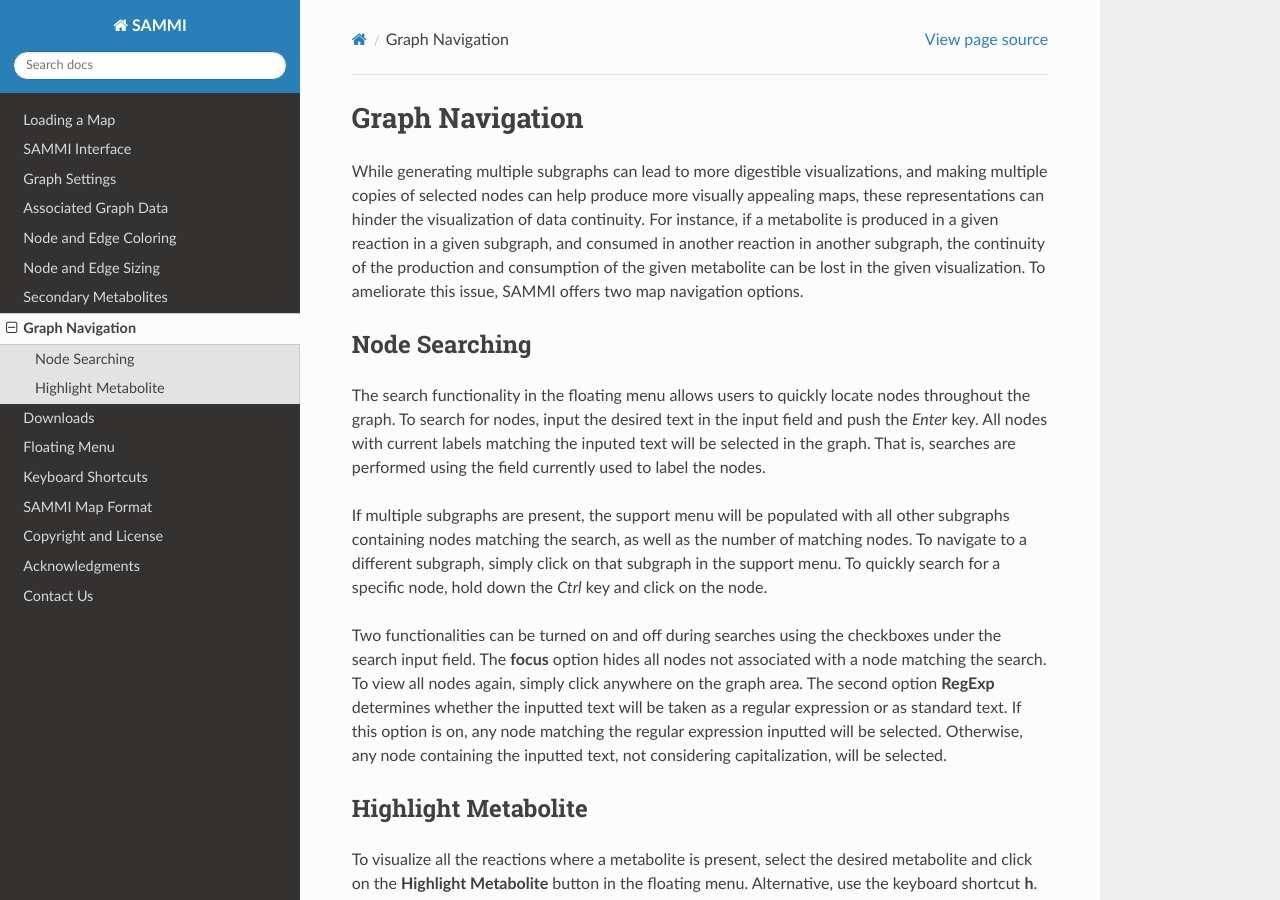
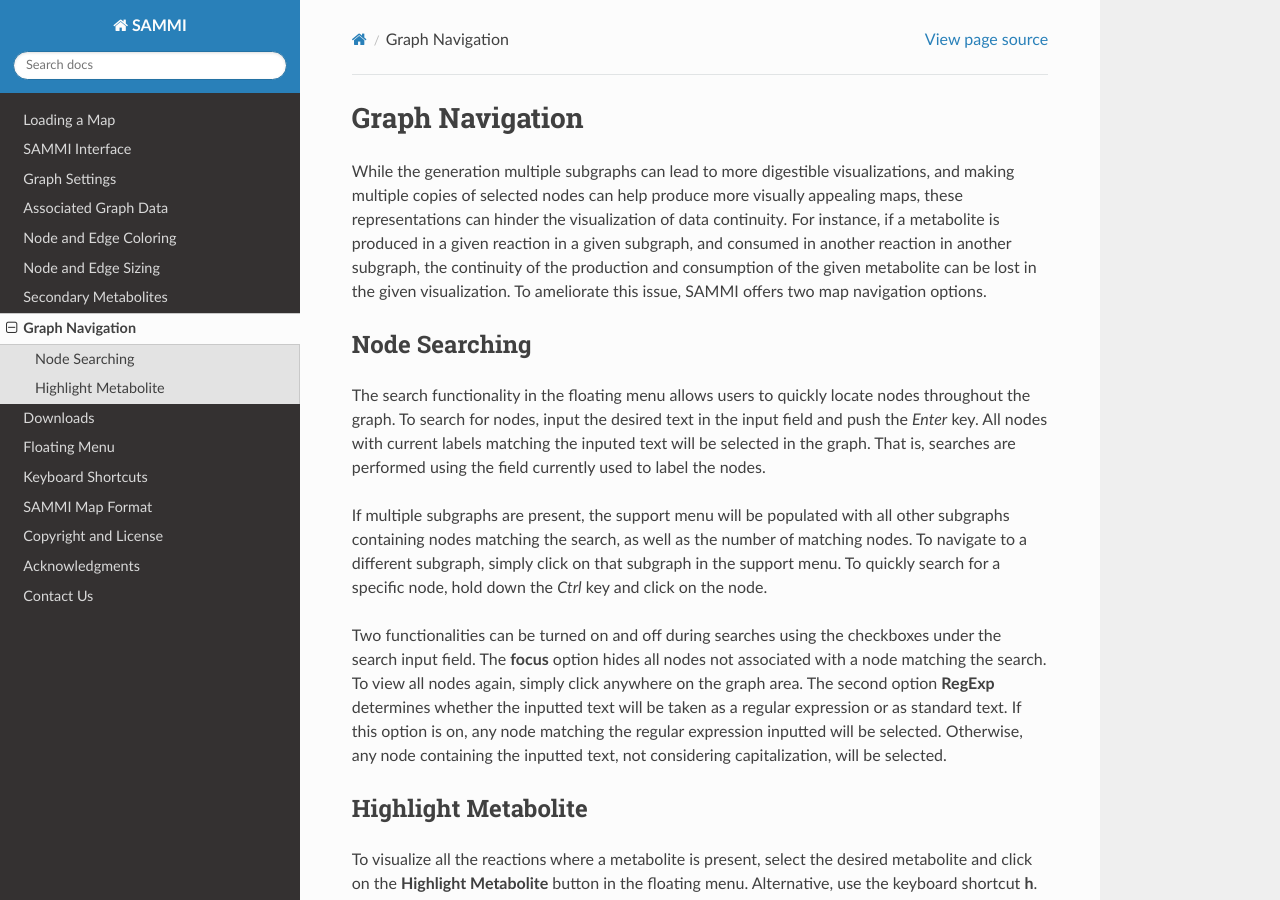
Before and after one commit to MD-Anderson-Bioinformatics/SAMMI, a Sphinx documentation site: the page built from docs/source/navigation.rst, in a window 1280 px wide and 900 px high. Built offline with Sphinx 7.4.7 and the Read the Docs theme 2.0.0, drawn with Linux system fonts in a browser that asks for light colours.

Commit message:
Update Docs

```diff
--- a/docs/source/navigation.rst
+++ b/docs/source/navigation.rst
@@ -1,7 +1,7 @@
 Graph Navigation
 ==================
 
-While generating multiple subgraphs can lead to more digestible visualizations, and making multiple copies of selected nodes can help produce more visually appealing maps, these representations can hinder the visualization of data continuity. For instance, if a metabolite is produced in a given reaction in a given subgraph, and consumed in another reaction in another subgraph, the continuity of the production and consumption of the given metabolite can be lost in the given visualization. To ameliorate this issue, SAMMI offers two map navigation options.
+While the generation multiple subgraphs can lead to more digestible visualizations, and making multiple copies of selected nodes can help produce more visually appealing maps, these representations can hinder the visualization of data continuity. For instance, if a metabolite is produced in a given reaction in a given subgraph, and consumed in another reaction in another subgraph, the continuity of the production and consumption of the given metabolite can be lost in the given visualization. To ameliorate this issue, SAMMI offers two map navigation options.
 
 Node Searching
 -----------------
```
Also changed, not shown: docs/source/index.rst (line endings or trailing spaces).
